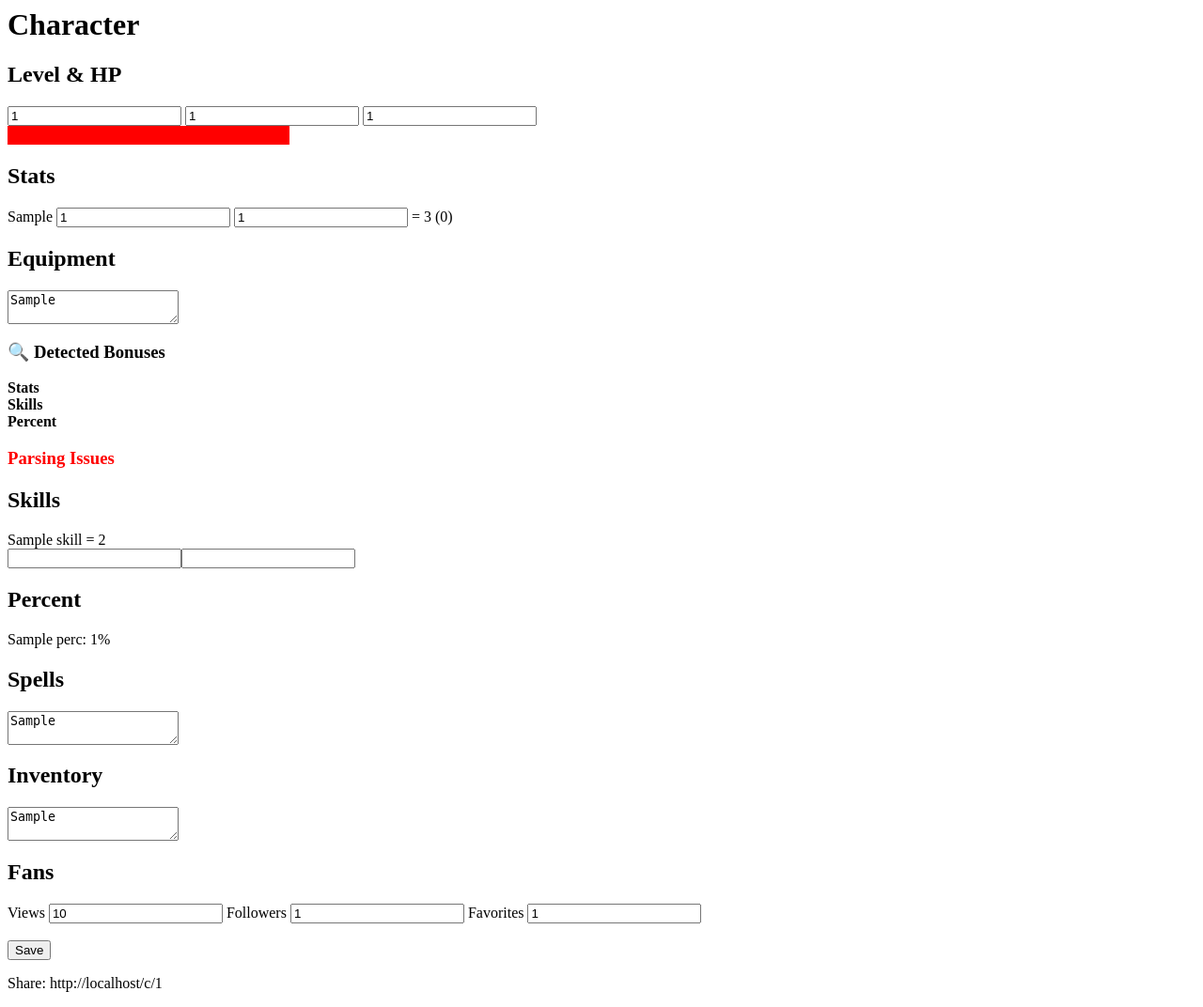
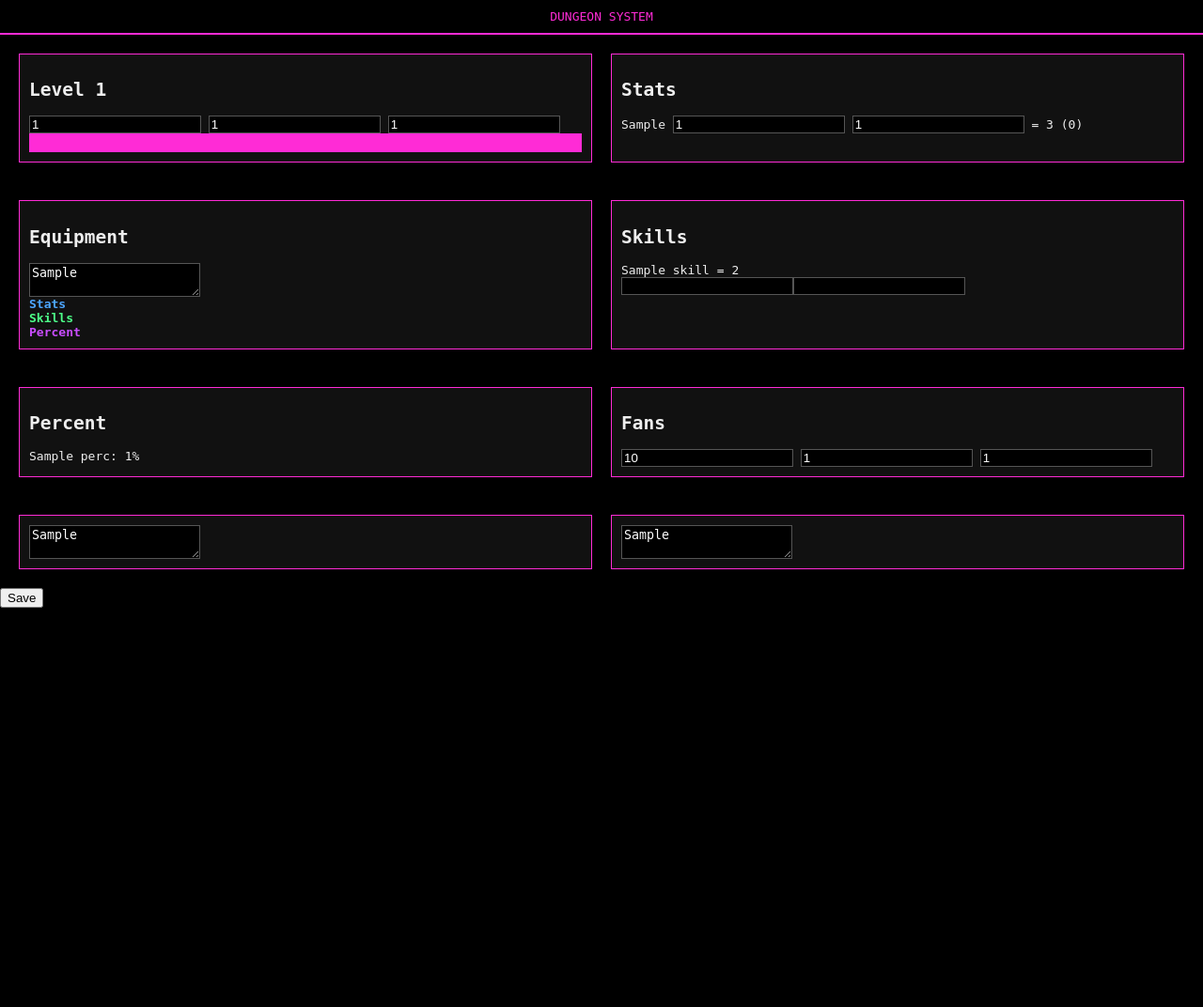
Before and after one commit to chancem5882-web/Dungeon-crawl, a Flask app: page /c/1 in a window 1280 px wide. Shown: the whole page at 94% size. After the commit the page ends 647 px from the top, so only its background shows below. Run offline with Flask 3, Linux system fonts and the light colour scheme; tables that the repository leaves empty hold one stand-in row (values such as "Sample post").

Commit message:
Update character.html

```diff
--- a/templates/character.html
+++ b/templates/character.html
@@ -1,63 +1,88 @@
-<h1>Character</h1>
+<link rel="stylesheet" href="/static/style.css">
+
+<div class="header">DUNGEON SYSTEM</div>
 
 <form method="post">
 
-<h2>Level & HP</h2>
+<div class="container">
+
+<div class="panel">
+<h2>Level {{meta[1]}}</h2>
 <input name="level" value="{{meta[1]}}">
 <input name="hp" value="{{meta[2]}}">
 <input name="max_hp" value="{{meta[3]}}">
 
-<div style="background:#333;width:300px">
-<div style="background:red;width:{{(meta[2]/meta[3])*100}}%;height:20px"></div>
+<div class="hp"><div style="width:{{(meta[2]/meta[3])*100}}%"></div></div>
 </div>
 
+<div class="panel">
 <h2>Stats</h2>
 {% for s,d in stats.items() %}
-<div>
-{{s}}
+<div>{{s}}
 <input name="base_{{s}}" value="{{d.base}}">
 <input name="buff_{{s}}" value="{{d.buff}}">
 = {{d.total}} ({{d.mod}})
 </div>
 {% endfor %}
+</div>
 
+</div>
+
+<div class="container">
+
+<div class="panel">
 <h2>Equipment</h2>
 <textarea name="equipment" id="equip">{{meta[7]}}</textarea>
 
-<h3>🔍 Detected Bonuses</h3>
 <div id="preview"></div>
 
-<h3 style="color:red;">Parsing Issues</h3>
 {% for e in errors %}
-<div>{{e}}</div>
+<div class="error">{{e}}</div>
 {% endfor %}
+</div>
 
+<div class="panel">
 <h2>Skills</h2>
 {% for n,b,e in skills %}
 <div>{{n}} = {{b+e}}</div>
 {% endfor %}
 <input name="skill_name"><input name="skill_val">
+</div>
 
+</div>
+
+<div class="container">
+
+<div class="panel">
 <h2>Percent</h2>
 {% for n,v in percs %}
 <div>{{n}}: {{v}}%</div>
 {% endfor %}
+</div>
 
-<h2>Spells</h2>
+<div class="panel">
+<h2>Fans</h2>
+<input name="views" value="{{meta[4]}}">
+<input name="followers" value="{{meta[5]}}">
+<input name="favorites" value="{{meta[6]}}">
+</div>
+
+</div>
+
+<div class="container">
+
+<div class="panel">
 <textarea name="spells">{{meta[8]}}</textarea>
+</div>
 
-<h2>Inventory</h2>
+<div class="panel">
 <textarea name="inventory">{{meta[9]}}</textarea>
+</div>
 
-<h2>Fans</h2>
-Views <input name="views" value="{{meta[4]}}">
-Followers <input name="followers" value="{{meta[5]}}">
-Favorites <input name="favorites" value="{{meta[6]}}">
+</div>
 
-<br><br>
 <button>Save</button>
+
 </form>
 
-<p>Share: {{request.url}}</p>
-
 <script src="/static/parser.js"></script>
```
